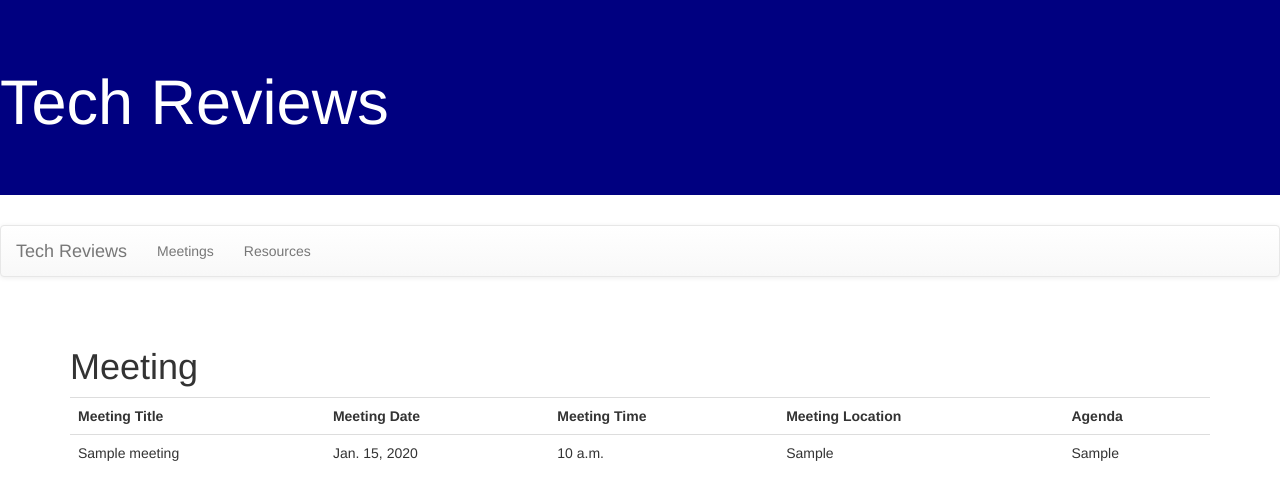
After one commit to kevinjk27/ITC172-A1-Setup-PythonClub, a Django app: page /Project1/gettypes/ in a window 1280 px wide. The commit adds this page. Shown: the top 500 px of the page. Run offline with Django 3.2, Linux system fonts and the light colour scheme; tables that the repository leaves empty hold one stand-in row (values such as "Sample post"); some libraries are stand-ins or nearby versions.

```diff
--- a/PythonClub/Project1/models.py
+++ b/PythonClub/Project1/models.py
@@ -10,7 +10,7 @@ class Meeting(models.Model):
     Agenda=models.TextField()
 
     def __str__(self):
-        return self.typename
+        return self.MeetingTitle
 
     class Meta:
         db_table='Meeting'
@@ -23,7 +23,7 @@ class MeetingMinutes(models.Model):
     MinutesText=models.TextField()
 
     def __str__(self):
-        return self.productname
+        return self.MinutesText
 
     class Meta:
         db_table='MeetingMinute'
@@ -32,14 +32,14 @@ class MeetingMinutes(models.Model):
 
 class Resource(models.Model):
     ResourceName=models.CharField(max_length=255)
-    ResourceType=models.DateField()
     ResourceURL=models.URLField(null=True, blank=True)
+    ResourceType=models.CharField(max_length=256)
     DateEntered=models.DateField()
     UserID=models.ForeignKey(User, on_delete=models.CASCADE)
     Description=models.TextField()
 
     def __str__(self):
-        return self.reviewtitle
+        return self.ResourceName
 
     class Meta:
         db_table='Resource'
@@ -55,7 +55,7 @@ class Event(models.Model):
     UserID=models.ForeignKey(User, on_delete=models.CASCADE)
 
     def __str__(self):
-        return self.reviewtitle
+        return self.EventTitle
 
     class Meta:
         db_table='Event'
--- /dev/null
+++ b/PythonClub/Project1/templates/Project1/types.html
@@ -0,0 +1,27 @@
+{% extends 'base.html' %}
+{% block content %}
+<h1>Meeting</h1>
+<table class='table'>
+ <tr>
+     <th>Meeting Title</th>
+     <th>Meeting Date</th>
+     <th>Meeting Time</th>
+     <th>Meeting Location</th>
+     <th>Agenda</th>
+ </tr>
+ {% for t in type_list %}
+   <tr>
+       <td>{{ t.MeetingTitle }}</td>
+       <td>{{ t.MeetingDate }}</td>
+       <td>{{ t.MeetingTime }}</td>
+       <td>{{ t.MeetingLocation }}</td>
+       <td>{{ t.Agenda }}</td>
+   </tr>
+
+ {% endfor %}
+
+
+</table>
+
+
+{% endblock %}
--- a/PythonClub/Project1/templates/base.html
+++ b/PythonClub/Project1/templates/base.html
@@ -18,8 +18,8 @@
                 <a class="navbar-brand" href="{% url 'index' %}">Tech Reviews</a>
                 </div>
                 <ul class="nav navbar-nav">
-
-
+                    <li><a href="{% url 'types' %}">Meetings</a></li>
+                    <li><a href="{% url 'types' %}">Resources</a></li>
                 </ul>
                 </div>
                 </nav>
--- a/PythonClub/Project1/urls.py
+++ b/PythonClub/Project1/urls.py
@@ -3,4 +3,5 @@ from . import views
 
 urlpatterns = [
     path('', views.index, name='index'),
+    path('gettypes/', views.gettypes, name='types'),
 ]
--- a/PythonClub/Project1/views.py
+++ b/PythonClub/Project1/views.py
@@ -1,5 +1,10 @@
 from django.shortcuts import render
+from .models import Meeting, MeetingMinutes, Resource, Event
 
 # Create your views here.
 def index (request):
     return render(request, 'Project1/index.html')
+
+def gettypes(request):
+    type_list=Meeting.objects.all()
+    return render(request, 'Project1/types.html' ,{'type_list' : type_list})
```
